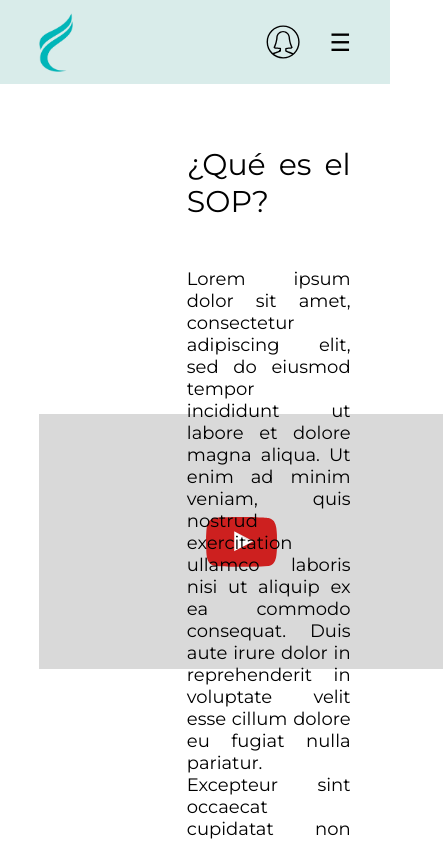
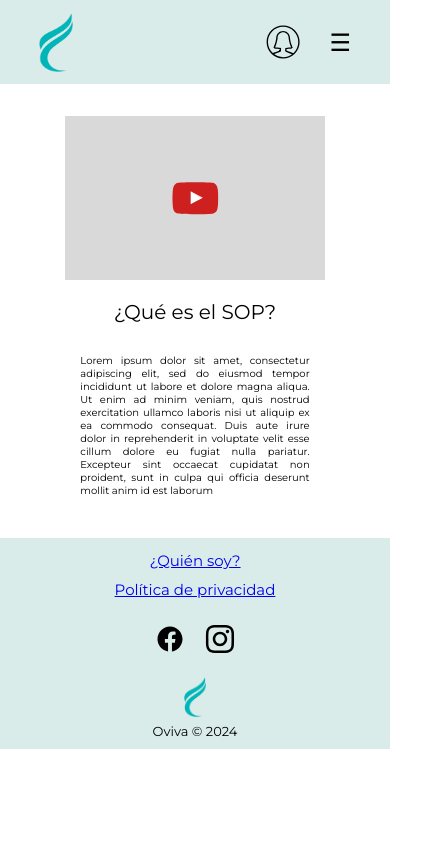
Before and after one commit to angylearns/oviva_care, a React (Vite) app in the folder HolisticFront/: page / in a window 390 px wide. Shown: the top 841 px of the page, 443 px wide, since content can reach past the window. Built offline with nearby package versions, Linux system fonts and the light colour scheme.

Commit message:
add css to hero component and responsive

```diff
--- a/HolisticFront/src/components/hero/hero.css
+++ b/HolisticFront/src/components/hero/hero.css
@@ -14,9 +14,8 @@
 .hero-youtube {
     display: flex;
     align-items: center;
-    width: 30%;
+}
 
-}
 .hero-text {
     display: flex;
     flex-direction: column;
@@ -24,13 +23,132 @@
     justify-content: center;
     text-align: justify;
     width: 50%;
-    padding-left: 15%;
+    margin-left: 10%;
 }
 
 .text-title {
     font-size: 30px;
 }
 
-.hero-introduction{
+.hero-introduction {
     font-size: 18px;
 }
+
+@media screen and (max-width: 1250px) {
+
+    .text-title {
+        font-size: 25px;
+    }
+
+    .hero-introduction {
+        font-size: 16px;
+        padding-left: 8%;
+    }
+
+    .hero-text {
+        margin-left: 0;
+    }
+}
+
+@media screen and (max-width: 1130px) {
+
+    .hero-container {
+        display: flex;
+        flex-direction: column;
+        justify-content: center;
+        align-items: center;
+        justify-items: center;
+
+    }
+
+    .hero-text {
+        display: flex;
+        flex-direction: column;
+        align-items: center;
+        justify-content: center;
+        text-align: justify;
+        width: 55%;
+    }
+
+    .hero-introduction {
+        padding-left: 0;
+    }
+
+    @media screen and (max-width: 800px) {
+
+        .youtube-icon {
+            width: 360px;
+        }
+        .hero-text {
+            width: 60%;
+        }
+    }
+
+    @media screen and (max-width: 800px) {
+
+        .youtube-icon {
+            width: 360px;
+        }
+        .hero-text {
+            width: 65%;
+        }
+    }
+
+    @media screen and (max-width: 750px) {
+
+        .youtube-icon {
+            width: 330px;
+        }
+
+        .hero-introduction {
+            font-size: 14px;
+        }
+        .hero-text {
+            width: 65%;
+        }
+    }
+
+    @media screen and (max-width: 600px) {
+
+        .youtube-icon {
+            width: 300px;
+        }
+
+        .hero-introduction {
+            font-size: 13px;
+        }
+
+        .text-title {
+            font-size: 20px;
+        }
+
+        .hero-text {
+            width: 65%;
+        }
+    }
+
+    @media screen and (max-width: 500px) {
+
+        .youtube-icon {
+            width: 270px;
+        }
+
+        .hero-introduction {
+            font-size: 11px;
+        }
+        .hero-text {
+            width: 70%;
+        }
+    }
+
+    @media screen and (max-width: 450px) {
+
+        .youtube-icon {
+            width: 260px;
+        }
+
+        .hero-introduction {
+            font-size: 10px;
+        }
+    }
+}
```
